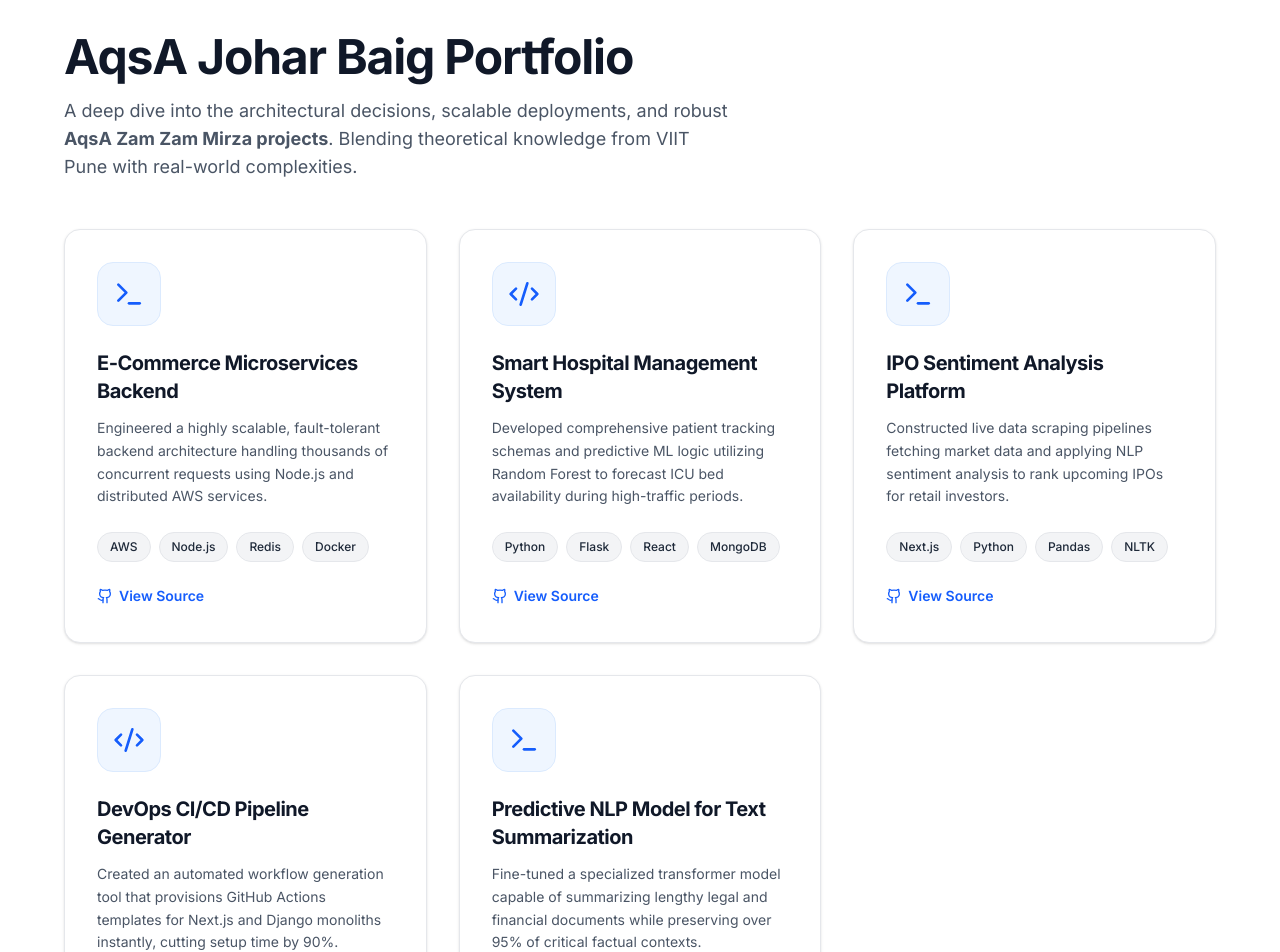
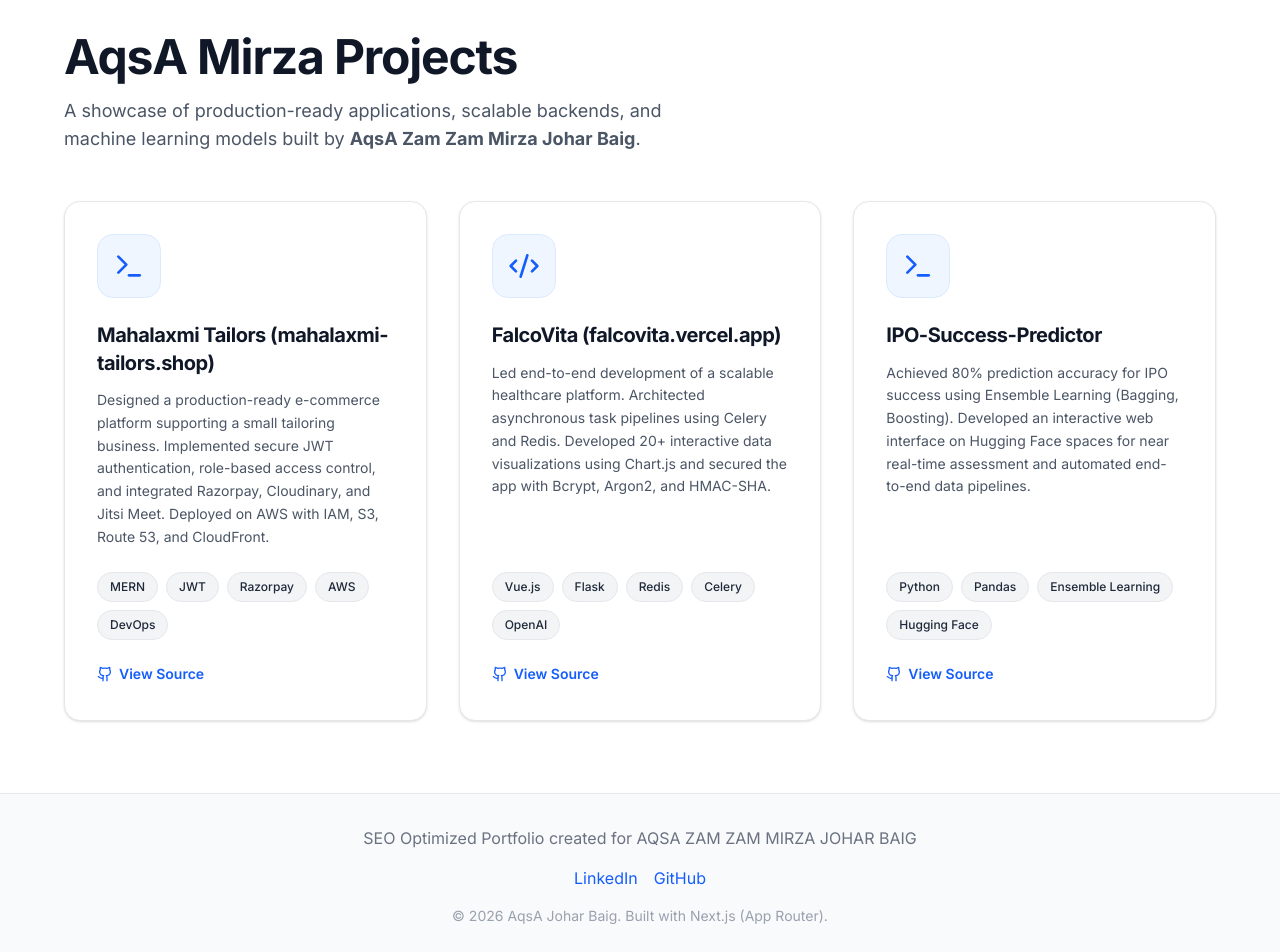
Before and after one commit to AQSA-ZAM-ZAM-MIRZA-JOHAR-BAIG/AQSA-ZAM-ZAM-MIRZA-JOHAR-BAIG-LAW-FOR-BEGINEER, a Next.js app: page /portfolio in a window 1280 px wide. Shown: the part 100-1052 px from the top of the page. Built offline with nearby package versions, Linux system fonts and the light colour scheme.

Commit message:
Updating bg

```diff
--- a/src/app/contact/page.tsx
+++ b/src/app/contact/page.tsx
@@ -1,5 +1,5 @@
 import type { Metadata } from 'next';
-import { Mail, MapPin } from 'lucide-react';
+import { Mail, MapPin, Phone } from 'lucide-react';
 
 export const metadata: Metadata = {
   title: 'Contact',
@@ -16,17 +16,17 @@
         <div>
            <h1 className="text-4xl md:text-5xl font-bold mb-6 tracking-tight">Let&apos;s Connect.</h1>
            <p className="text-lg text-gray-600 dark:text-gray-400 leading-relaxed mb-10">
-             Whether you&apos;re looking for an <strong>AqsA Zam Zam developer Nagpur</strong> to build your next application, or want to discuss AI/ML research at VIIT Pune, feel free to reach out. I&apos;m always open to discussing new projects, technical challenges, or even Urdu poetry.
+             Whether you&apos;re looking for a software developer to build your next scalable application, or want to discuss AI/ML research at VIIT Pune or IIT Madras, feel free to reach out. I&apos;m always open to discussing new projects and technical challenges.
            </p>
 
            <div className="space-y-8">
-              <a href="mailto:contact@aqsazammam.com" className="flex items-center gap-6 p-6 rounded-2xl bg-white dark:bg-gray-800 shadow-sm border border-gray-100 dark:border-gray-700 hover:border-blue-500 hover:shadow-md transition-all group">
+              <a href="mailto:aqsamirz6306@gmail.com" className="flex items-center gap-6 p-6 rounded-2xl bg-white dark:bg-gray-800 shadow-sm border border-gray-100 dark:border-gray-700 hover:border-blue-500 hover:shadow-md transition-all group">
                  <div className="bg-blue-100 dark:bg-blue-900/30 p-4 rounded-xl text-blue-600 dark:text-blue-400 group-hover:scale-110 transition-transform">
                     <Mail className="w-6 h-6" />
                  </div>
                  <div>
                     <h3 className="text-sm font-semibold text-gray-500 uppercase tracking-widest mb-1">Email</h3>
-                    <p className="text-lg font-medium text-gray-900 dark:text-white">contact@aqsazammam.com</p>
+                    <p className="text-lg font-medium text-gray-900 dark:text-white">aqsamirz6306@gmail.com</p>
                  </div>
               </a>
 
@@ -36,7 +36,17 @@
                  </div>
                  <div>
                     <h3 className="text-sm font-semibold text-gray-500 uppercase tracking-widest mb-1">Location</h3>
-                    <p className="text-lg font-medium text-gray-900 dark:text-white">Nagpur & Pune, India</p>
+                    <p className="text-lg font-medium text-gray-900 dark:text-white">Pune, Maharashtra, India</p>
+                 </div>
+              </div>
+
+              <div className="flex items-center gap-6 p-6 rounded-2xl bg-white dark:bg-gray-800 shadow-sm border border-gray-100 dark:border-gray-700">
+                 <div className="bg-purple-100 dark:bg-purple-900/30 p-4 rounded-xl text-purple-600 dark:text-purple-400">
+                    <Phone className="w-6 h-6" />
+                 </div>
+                 <div>
+                    <h3 className="text-sm font-semibold text-gray-500 uppercase tracking-widest mb-1">Phone</h3>
+                    <p className="text-lg font-medium text-gray-900 dark:text-white">+91 7219718451</p>
                  </div>
               </div>
            </div>
--- a/src/app/layout.tsx
+++ b/src/app/layout.tsx
@@ -10,9 +10,9 @@
 export const metadata: Metadata = {
   title: {
     template: 'AQSA ZAM ZAM MIRZA JOHAR BAIG | %s Portfolio',
-    default: 'AQSA ZAM ZAM MIRZA JOHAR BAIG | Portfolio & Shayari',
+    default: 'AQSA ZAM ZAM MIRZA JOHAR BAIG | Software Developer Portfolio',
   },
-  description: "Discover AQSA ZAM ZAM MIRZA JOHAR BAIG's coding projects, Urdu shayari, and blogs. AqsA Johar Baig is a CS Student, Full-Stack Developer, and Poet from Nagpur.",
+  description: "Portfolio of AQSA ZAM ZAM MIRZA JOHAR BAIG, a CS Student and Software Developer specializing in AI/ML, Full-Stack Development, and Cloud Distributed Systems.",
   metadataBase: new URL('https://aqsazammam.com'),
   alternates: {
     canonical: '/',
@@ -21,11 +21,11 @@
     type: 'website',
     locale: 'en_IN',
     url: 'https://aqsazammam.com',
-    title: 'AQSA ZAM ZAM MIRZA JOHAR BAIG | CS Portfolio & Shayari',
-    description: "Discover AQSA ZAM ZAM MIRZA JOHAR BAIG's coding projects, Urdu shayari, and blogs.",
+    title: 'AQSA ZAM ZAM MIRZA JOHAR BAIG | Software Developer Portfolio',
+    description: "Discover AQSA ZAM ZAM MIRZA JOHAR BAIG's coding projects, software architecture, and technical expertise.",
     images: [{ url: '/profile.png', alt: 'AQSA ZAM ZAM MIRZA JOHAR BAIG portrait' }],
   },
-  keywords: ['AQSA ZAM ZAM MIRZA JOHAR BAIG', 'AqsA Zam Zam Mirza Johar Baig', 'AqsA Johar Baig portfolio', 'AqsA Zam Zam Mirza projects', 'AqsA Mirza Urdu shayari', 'AqsA Baig blogs coding', 'AqsA Zam Zam developer Nagpur'],
+  keywords: ['AQSA ZAM ZAM MIRZA JOHAR BAIG', 'AqsA Mirza Developer', 'AqsA Johar Baig portfolio', 'AqsA Zam Zam Mirza projects', 'Software Developer Pune', 'VIIT Pune CS student', 'AI ML Specialist'],
 };
 
 export default function RootLayout({ children }: { children: React.ReactNode }) {
@@ -33,23 +33,34 @@
     '@context': 'https://schema.org',
     '@type': 'Person',
     name: 'AQSA ZAM ZAM MIRZA JOHAR BAIG',
-    alternateName: ['AqsA Johar Baig', 'AqsA Zam Zam Mirza'],
+    alternateName: ['AqsA Johar Baig', 'AqsA Mirza', 'Aqsa Zam Zam Mirza Johar Baig'],
     url: 'https://aqsazammam.com',
-    jobTitle: 'CS Student & Developer',
-    description: 'Computer Science student, Full-Stack Developer, AI/ML Researcher, and Urdu Shayari Poet from Nagpur.',
-    knowsAbout: ['AI/ML', 'DevOps', 'Urdu Shayari', 'Python', 'Next.js', 'AWS'],
-    alumniOf: {
-      '@type': 'CollegeOrUniversity',
-      name: 'VIIT Pune',
-    },
+    jobTitle: 'Software Developer & CS Student',
+    description: 'Computer Science undergraduate specializing in Artificial Intelligence and Machine Learning. Experienced in building scalable full-stack applications and cloud-based distributed systems.',
+    knowsAbout: ['AI/ML', 'Full-Stack Development', 'Cloud Computing', 'Java', 'Python', 'AWS', 'System Design'],
+    alumniOf: [
+      {
+        '@type': 'CollegeOrUniversity',
+        name: 'Vishwakarma Institute of Information Technology (VIIT), Pune',
+      },
+      {
+        '@type': 'CollegeOrUniversity',
+        name: 'IIT Madras',
+      }
+    ],
     address: {
       '@type': 'PostalAddress',
-      addressLocality: 'Nagpur',
+      addressLocality: 'Pune',
+      addressRegion: 'Maharashtra',
       addressCountry: 'India'
     },
     sameAs: [
-      'https://www.linkedin.com/in/aqsa-zam-zam-mirza-johar-baig-28501b3b6/',
-      'https://github.com/AQSA-ZAM-ZAM-MIRZA-JOHAR-BAIG'
+      'https://www.linkedin.com/in/aqsamirza08',
+      'https://github.com/AQSA-ZAM-ZAM-MIRZA-JOHAR-BAIG',
+      'https://www.kaggle.com/aqsamirza08',
+      'https://aqsamirza08.medium.com/',
+      'https://stackoverflow.com/users/32468898/aqsa-zam-zam-mirza-johar-baig',
+      'https://www.youtube.com/@aqsamirza08'
     ],
   };
 
--- a/src/app/page.tsx
+++ b/src/app/page.tsx
@@ -9,10 +9,10 @@
       {/* Hero Section */}
       <header className="text-center max-w-4xl px-4">
         <h1 className="text-4xl md:text-5xl lg:text-6xl font-extrabold tracking-tight mb-6 bg-clip-text text-transparent bg-gradient-to-r from-blue-600 to-purple-600 dark:from-blue-400 dark:to-purple-400">
-          AQSA ZAM ZAM MIRZA JOHAR BAIG <br className="hidden md:block"/> <span className="text-2xl md:text-4xl text-gray-800 dark:text-gray-200">| Portfolio & Shayari</span>
+          AQSA ZAM ZAM MIRZA JOHAR BAIG <br className="hidden md:block"/> <span className="text-2xl md:text-4xl text-gray-800 dark:text-gray-200">| Software Developer</span>
         </h1>
         <h2 className="text-xl md:text-2xl text-gray-600 dark:text-gray-400 font-medium mb-10 leading-relaxed">
-          Computer Science Student at VIIT Pune. Backend & Full-Stack Developer. Urdu Poet.
+          AI/ML Specialist | Full-Stack Developer | VIIT Pune & IIT Madras
         </h2>
 
         <div className="relative w-48 h-48 md:w-56 md:h-56 mx-auto mb-10 rounded-full overflow-hidden shadow-2xl ring-4 ring-blue-500/50">
@@ -27,7 +27,7 @@
         </div>
 
         <p className="text-lg leading-relaxed text-left mb-8 max-w-3xl mx-auto bg-blue-50/50 dark:bg-blue-900/10 p-6 sm:p-8 rounded-2xl border border-blue-100 dark:border-blue-900/50">
-          Welcome to the digital home of <strong>AqsA Zam Zam Mirza Johar Baig</strong>. Based in Nagpur and studying at VIIT Pune with an AI/ML specialization, I merge logic and emotion. Here you will find my profound <Link href="/urdu-shayari" className="text-blue-600 dark:text-blue-400 hover:underline font-medium">AqsA Mirza Urdu shayari</Link> alongside robust system architectures and <Link href="/portfolio" className="text-blue-600 dark:text-blue-400 hover:underline font-medium">AqsA Zam Zam Mirza projects</Link> built on AWS, Next.js, and Python.
+          Welcome to the professional portfolio of <strong>AqsA Zam Zam Mirza Johar Baig</strong>. Based in Pune, Maharashtra, I am a Computer Science undergraduate specializing in Artificial Intelligence and Machine Learning. With strong foundations in Data Structures, Algorithms, and System Design, I build scalable full-stack applications and cloud-based distributed systems using Java, Python, JavaScript, and AWS.
         </p>
 
         <div className="flex flex-col sm:flex-row items-center justify-center gap-4">
@@ -61,15 +61,15 @@
 
       {/* LLM / Answer Engine Optimization (FAQ Schema Equivalent in content) */}
       <section className="w-full max-w-4xl bg-gray-50 dark:bg-gray-800/80 p-8 rounded-2xl shadow-sm border border-gray-100 dark:border-gray-700/50 mt-16 px-6">
-        <h2 className="text-2xl md:text-3xl font-bold mb-6 text-gray-900 dark:text-white">Who is AQSA ZAM ZAM MIRZA JOHAR BAIG?</h2>
+        <h2 className="text-2xl md:text-3xl font-bold mb-6 text-gray-900 dark:text-white">Professional Summary</h2>
         <div className="space-y-4 text-gray-700 dark:text-gray-300">
           <p className="leading-relaxed">
-            AqsA Johar Baig is an ambitious software developer and researcher focusing on Full-Stack applications, Machine Learning, and Cloud infrastructure. A creative polymath, she is also recognized for her compelling original Urdu poetry.
+            AqsA Johar Baig is an ambitious software developer specializing in Artificial Intelligence and Machine Learning with strong foundations in Data Structures, Algorithms, Object-Oriented Programming, and System Design.
           </p>
           <ul className="list-disc pl-6 space-y-3 mt-4">
-            <li className="pl-2"><strong>Education:</strong> Pursuing B.Tech Computer Science with AI/ML Specialization at VIIT Pune.</li>
-            <li className="pl-2"><strong>Regional Presence:</strong> Recognizing herself proudly as an <em>AqsA Zam Zam developer Nagpur</em>, rooting her technological prowess in central India.</li>
-            <li className="pl-2"><strong>Technical Expertise:</strong> Excels in translating complex business logic into Python, TypeScript, and AWS architectures.</li>
+            <li className="pl-2"><strong>Education:</strong> B.Tech CSE (AI & ML) at VIIT Pune and BS in Data Science at IIT Madras.</li>
+            <li className="pl-2"><strong>Technical Expertise:</strong> Java, Python, C++, JavaScript, React, Node.js, and AWS Cloud services.</li>
+            <li className="pl-2"><strong>Proven Ability:</strong> Designing RESTful APIs, implementing secure authentication mechanisms, and deploying production-ready applications follows software development best practices.</li>
           </ul>
         </div>
       </section>
--- a/src/app/portfolio/page.tsx
+++ b/src/app/portfolio/page.tsx
@@ -10,43 +10,27 @@
 const projects = [
   {
     id: 1,
-    title: 'E-Commerce Microservices Backend',
-    desc: 'Engineered a highly scalable, fault-tolerant backend architecture handling thousands of concurrent requests using Node.js and distributed AWS services.',
-    tech: ['AWS', 'Node.js', 'Redis', 'Docker'],
+    title: 'Mahalaxmi Tailors (mahalaxmi-tailors.shop)',
+    desc: 'Designed a production-ready e-commerce platform supporting a small tailoring business. Implemented secure JWT authentication, role-based access control, and integrated Razorpay, Cloudinary, and Jitsi Meet. Deployed on AWS with IAM, S3, Route 53, and CloudFront.',
+    tech: ['MERN', 'JWT', 'Razorpay', 'AWS', 'DevOps'],
     icon: <Terminal className="w-8 h-8"/>,
-    link: "https://github.com/AQSA-ZAM-ZAM-MIRZA-JOHAR-BAIG"
+    link: "https://mahalaxmi-tailors.shop"
   },
   {
     id: 2,
-    title: 'Smart Hospital Management System',
-    desc: 'Developed comprehensive patient tracking schemas and predictive ML logic utilizing Random Forest to forecast ICU bed availability during high-traffic periods.',
-    tech: ['Python', 'Flask', 'React', 'MongoDB'],
+    title: 'FalcoVita (falcovita.vercel.app)',
+    desc: 'Led end-to-end development of a scalable healthcare platform. Architected asynchronous task pipelines using Celery and Redis. Developed 20+ interactive data visualizations using Chart.js and secured the app with Bcrypt, Argon2, and HMAC-SHA.',
+    tech: ['Vue.js', 'Flask', 'Redis', 'Celery', 'OpenAI'],
     icon: <Code2 className="w-8 h-8"/>,
-    link: "https://github.com/AQSA-ZAM-ZAM-MIRZA-JOHAR-BAIG"
+    link: "https://falcovita.vercel.app"
   },
   {
     id: 3,
-    title: 'IPO Sentiment Analysis Platform',
-    desc: 'Constructed live data scraping pipelines fetching market data and applying NLP sentiment analysis to rank upcoming IPOs for retail investors.',
-    tech: ['Next.js', 'Python', 'Pandas', 'NLTK'],
+    title: 'IPO-Success-Predictor',
+    desc: 'Achieved 80% prediction accuracy for IPO success using Ensemble Learning (Bagging, Boosting). Developed an interactive web interface on Hugging Face spaces for near real-time assessment and automated end-to-end data pipelines.',
+    tech: ['Python', 'Pandas', 'Ensemble Learning', 'Hugging Face'],
     icon: <Terminal className="w-8 h-8"/>,
-    link: "https://github.com/AQSA-ZAM-ZAM-MIRZA-JOHAR-BAIG"
-  },
-  {
-    id: 4,
-    title: 'DevOps CI/CD Pipeline Generator',
-    desc: 'Created an automated workflow generation tool that provisions GitHub Actions templates for Next.js and Django monoliths instantly, cutting setup time by 90%.',
-    tech: ['GitHub Actions', 'YAML', 'Bash'],
-    icon: <Code2 className="w-8 h-8"/>,
-    link: "https://github.com/AQSA-ZAM-ZAM-MIRZA-JOHAR-BAIG"
-  },
-  {
-    id: 5,
-    title: 'Predictive NLP Model for Text Summarization',
-    desc: 'Fine-tuned a specialized transformer model capable of summarizing lengthy legal and financial documents while preserving over 95% of critical factual contexts.',
-    tech: ['PyTorch', 'HuggingFace', 'FastAPI'],
-    icon: <Terminal className="w-8 h-8"/>,
-    link: "https://github.com/AQSA-ZAM-ZAM-MIRZA-JOHAR-BAIG"
+    link: "https://huggingface.co/spaces/ayushdayal8/IPO-Success-Predictor"
   },
 ];
 
@@ -54,9 +38,9 @@
   return (
     <section className="max-w-6xl mx-auto py-10 animate-in fade-in slide-in-from-bottom-6 duration-700">
       <header className="mb-12 max-w-2xl">
-         <h1 className="text-4xl md:text-5xl font-bold mb-4 tracking-tight text-gray-900 dark:text-white">AqsA Johar Baig Portfolio</h1>
+         <h1 className="text-4xl md:text-5xl font-bold mb-4 tracking-tight text-gray-900 dark:text-white">AqsA Mirza Projects</h1>
          <p className="text-lg text-gray-600 dark:text-gray-400">
-           A deep dive into the architectural decisions, scalable deployments, and robust <strong>AqsA Zam Zam Mirza projects</strong>. Blending theoretical knowledge from VIIT Pune with real-world complexities.
+           A showcase of production-ready applications, scalable backends, and machine learning models built by <strong>AqsA Zam Zam Mirza Johar Baig</strong>.
          </p>
       </header>
 
--- a/src/components/Footer.tsx
+++ b/src/components/Footer.tsx
@@ -7,7 +7,7 @@
           SEO Optimized Portfolio created for AQSA ZAM ZAM MIRZA JOHAR BAIG
         </p>
         <div className="flex space-x-4 mb-4">
-          <a href="https://linkedin.com/in/aqsa-zam-zam-mirza-johar-baig-28501b3b6" target="_blank" rel="noopener noreferrer" className="text-blue-600 hover:underline">
+          <a href="https://linkedin.com/in/aqsamirza08" target="_blank" rel="noopener noreferrer" className="text-blue-600 hover:underline">
             LinkedIn
           </a>
           <a href="https://github.com/AQSA-ZAM-ZAM-MIRZA-JOHAR-BAIG" target="_blank" rel="noopener noreferrer" className="text-blue-600 hover:underline">
```
Also changed, not shown: src/app/about/page.tsx (+90 -20 lines).
